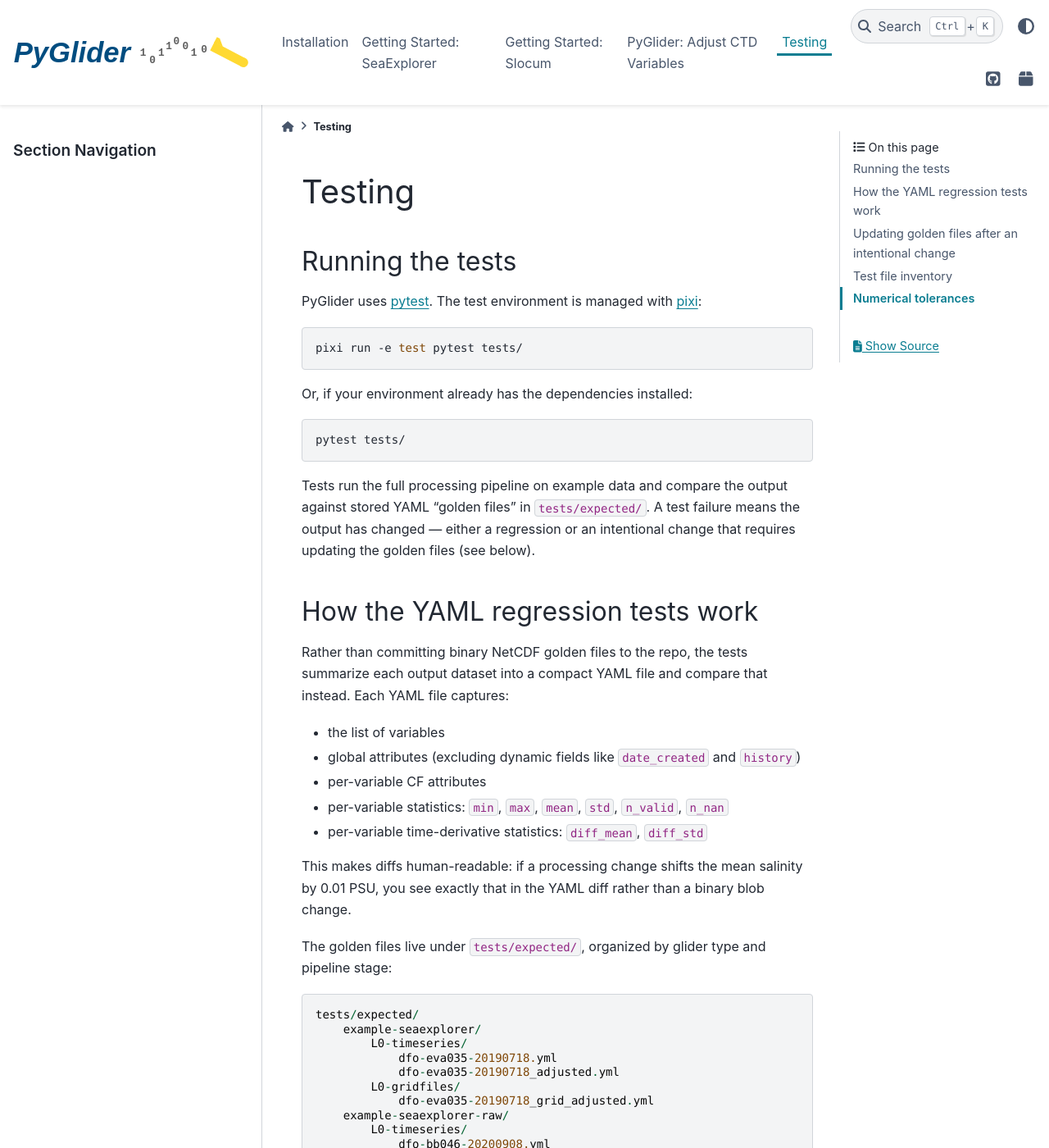
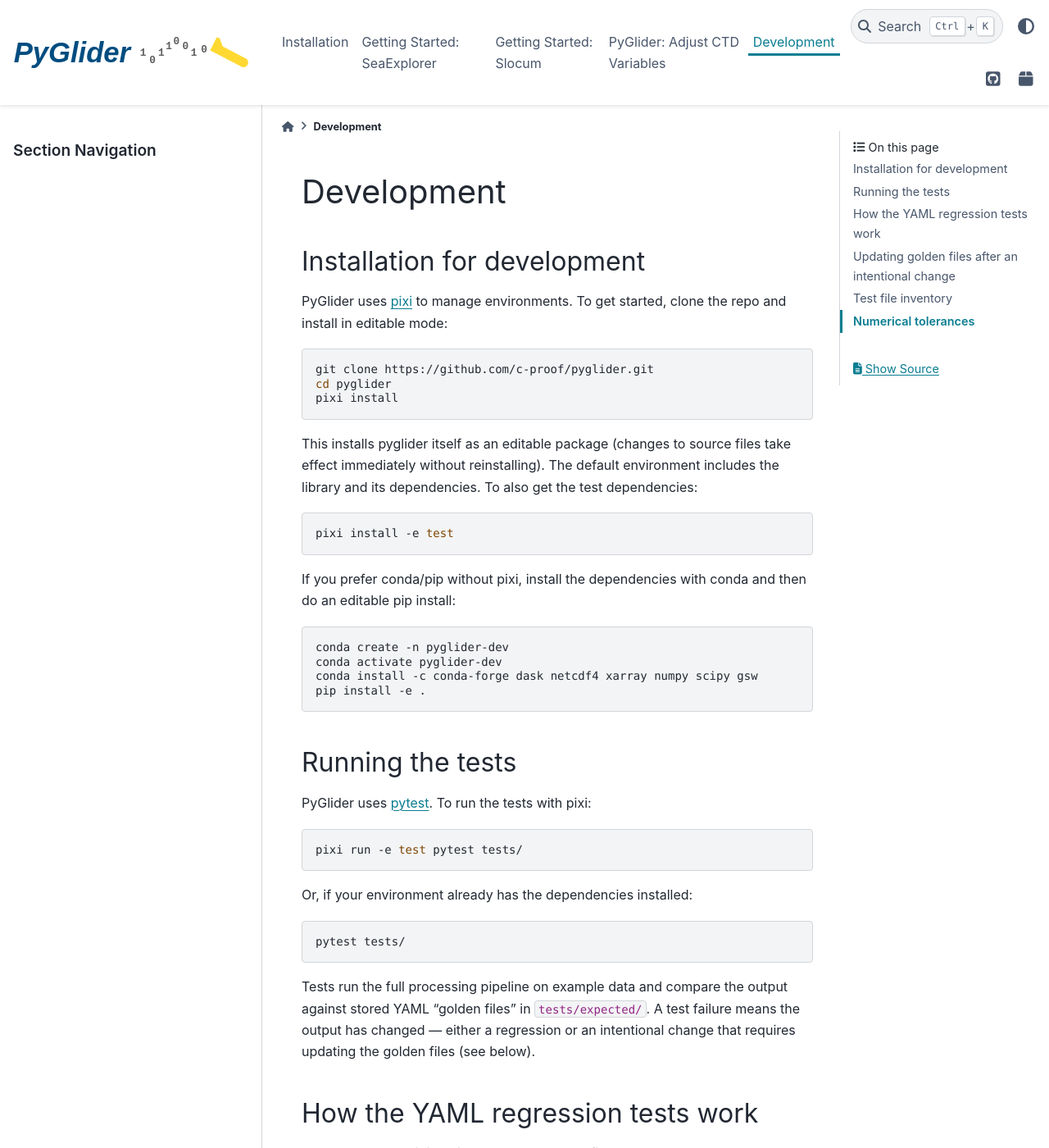
Before and after one commit to c-proof/pyglider, a Sphinx documentation site: the page built from docs/development.md, in a window 1280 px wide and 1400 px high. Shown: the whole window at 82% size. Built offline with Sphinx 7.4.7 and the PyData theme 0.15.4, drawn with Linux system fonts in a browser that asks for light colours; pages that are not in the unit, such as notebooks, are missing from menus.

Commit message:
DOC: fix development

````diff
--- a/docs/testing.md
+++ b/docs/development.md
@@ -1,8 +1,33 @@
-# Testing
+# Development
+
+## Installation for development
+
+PyGlider uses [pixi](https://pixi.sh/) to manage environments. To get started, clone the repo and install in editable mode:
+
+```bash
+git clone https://github.com/c-proof/pyglider.git
+cd pyglider
+pixi install
+```
+
+This installs pyglider itself as an editable package (changes to source files take effect immediately without reinstalling). The default environment includes the library and its dependencies. To also get the test dependencies:
+
+```bash
+pixi install -e test
+```
+
+If you prefer conda/pip without pixi, install the dependencies with conda and then do an editable pip install:
+
+```bash
+conda create -n pyglider-dev
+conda activate pyglider-dev
+conda install -c conda-forge dask netcdf4 xarray numpy scipy gsw
+pip install -e .
+```
 
 ## Running the tests
 
-PyGlider uses [pytest](https://docs.pytest.org/). The test environment is managed with [pixi](https://pixi.sh/):
+PyGlider uses [pytest](https://docs.pytest.org/). To run the tests with pixi:
 
 ```bash
 pixi run -e test pytest tests/
````
Also changed, not shown: docs/index.md (+1 -1 lines).
